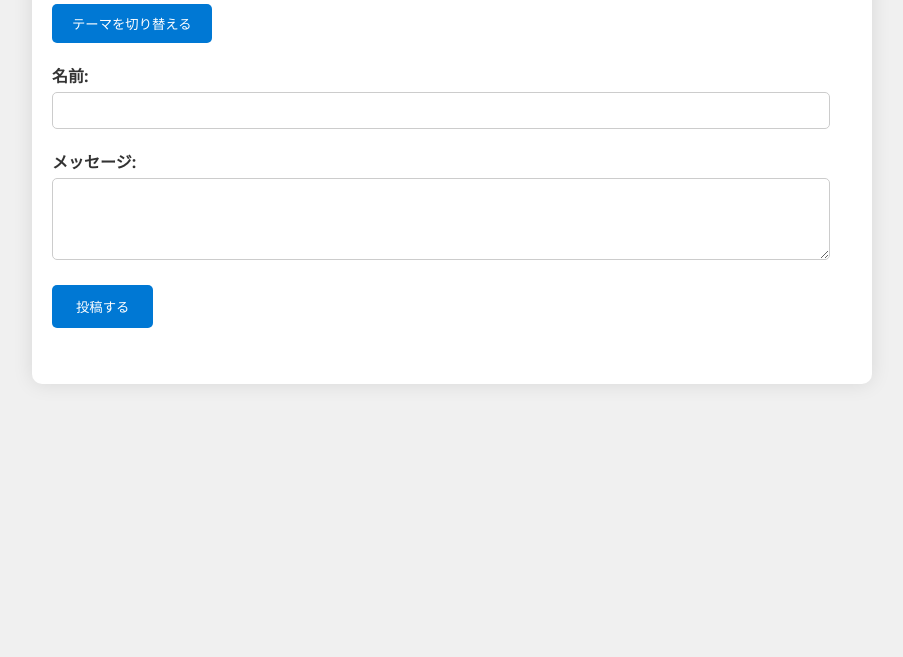
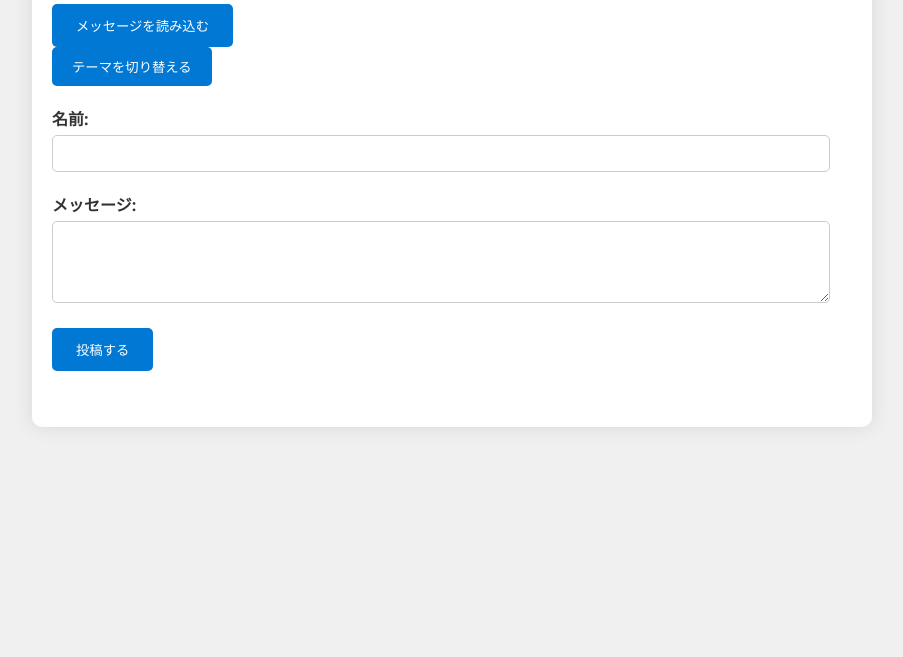
Before and after one commit to Kakaonanoresu/Pirisboard, a website: page public/index.html in a window 1280 px wide. Shown: the part 143-800 px from the top of the page, without its empty margins (188-1091 px from the left). Drawn offline with Linux system fonts and the light colour scheme; no server answers.

Commit message:
Update index.html

```diff
--- a/public/index.html
+++ b/public/index.html
@@ -147,6 +147,7 @@
 <body class="light">
     <div class="container">
         <h1>Piris板</h1>
+        <button onclick="loadMessages()">メッセージを読み込む</button>
         <div class="theme-toggle">
             <button onclick="switchTheme()">テーマを切り替える</button>
         </div>
```
